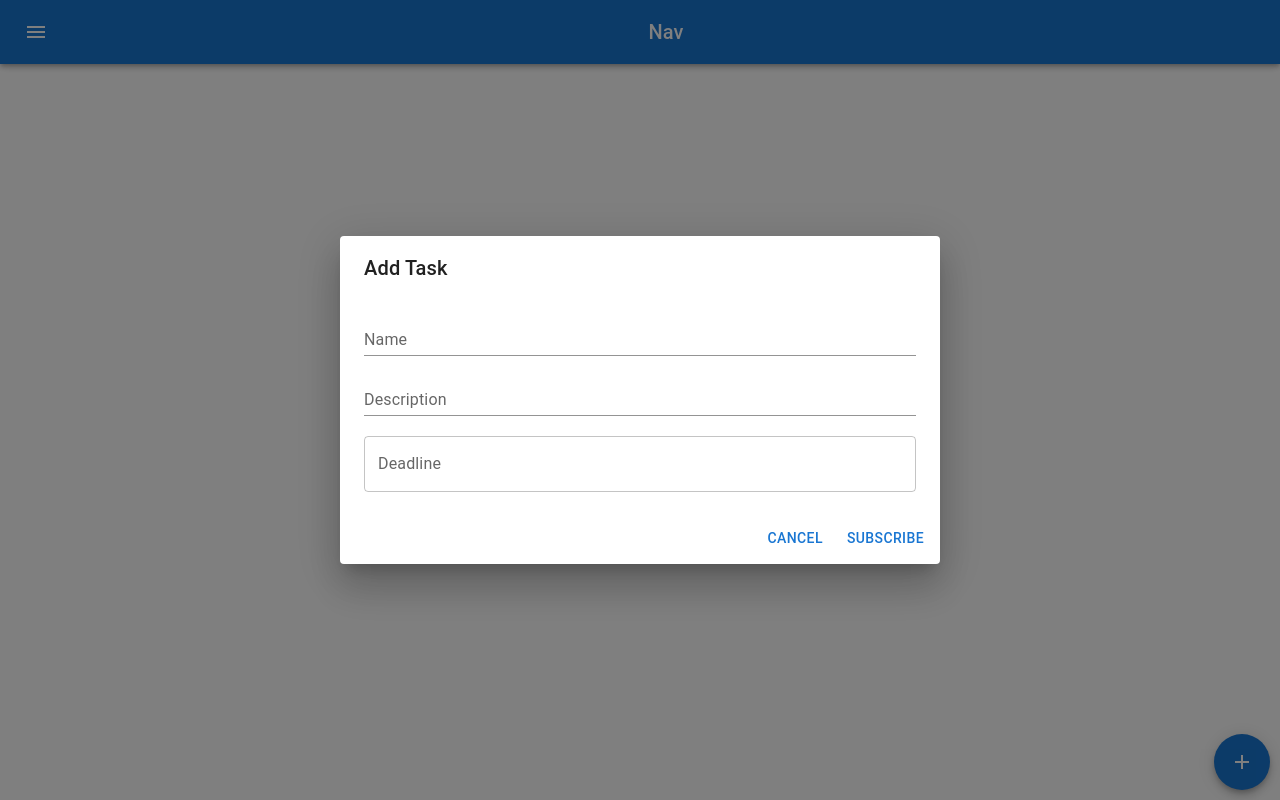
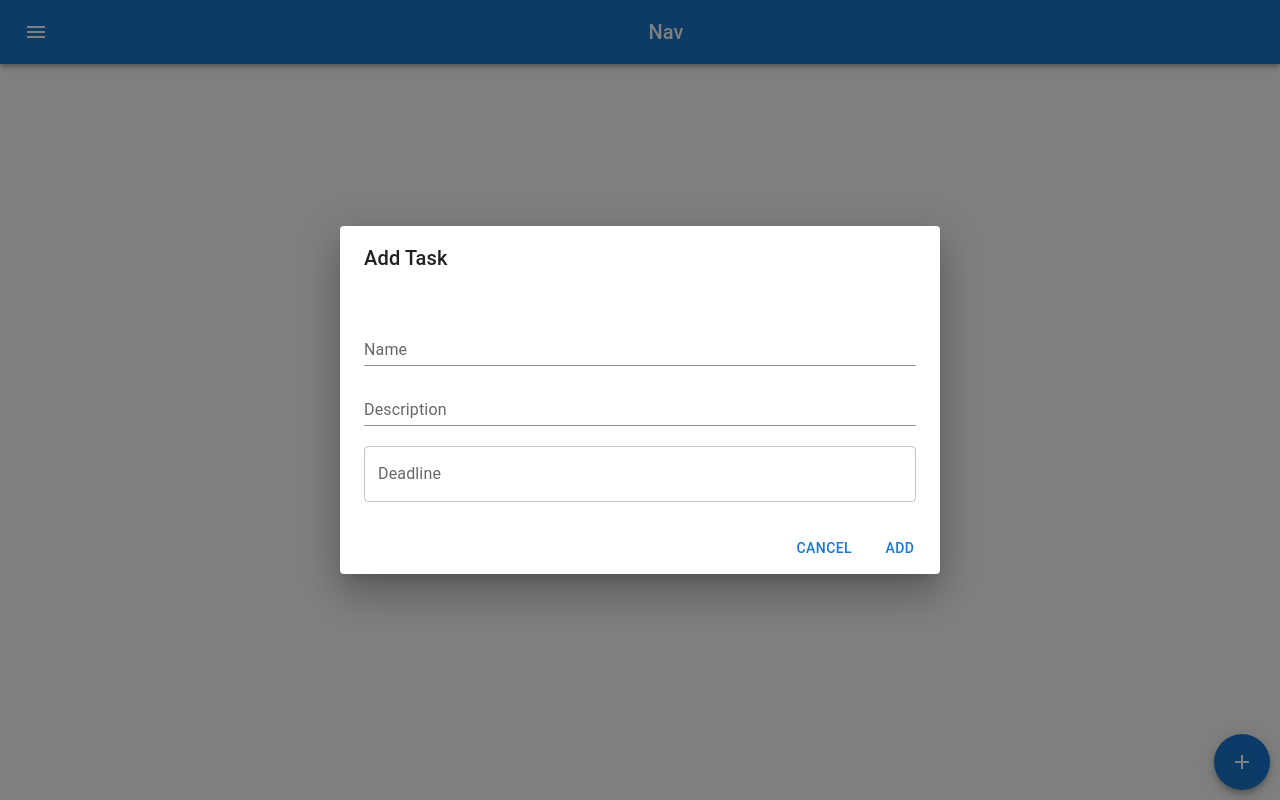
Before and after one commit to ascii-16/react-assesment, a React (Vite) app: page / in a window 1280 px wide. Both pictures are taken after a click on the button 1242 px from the left and 762 px from the top of the page. Built offline with nearby package versions, Linux system fonts and the light colour scheme.

Commit message:
feat: integrate react-hhok-form

```diff
--- a/package.json
+++ b/package.json
@@ -19,10 +19,13 @@
     "dayjs": "^1.11.10",
     "react": "^18.2.0",
     "react-dom": "^18.2.0",
+    "react-hook-form": "^7.46.2",
     "react-router-dom": "^6.16.0",
-    "usehooks-ts": "^2.9.1"
+    "usehooks-ts": "^2.9.1",
+    "uuid": "^9.0.1"
   },
   "devDependencies": {
+    "@types/uuid": "^9.0.4",
     "@types/react": "^18.2.15",
     "@types/react-dom": "^18.2.7",
     "@typescript-eslint/eslint-plugin": "^6.0.0",
--- a/src/components/Popups/AddTaskPopup.tsx/AddTaskPopup.tsx
+++ b/src/components/Popups/AddTaskPopup.tsx/AddTaskPopup.tsx
@@ -8,16 +8,27 @@ import { useState } from 'react';
 import { Fab } from '@mui/material';
 import { Add } from '@mui/icons-material';
 import { MobileDateTimePicker } from '@mui/x-date-pickers';
+import { useForm, Controller, SubmitHandler } from 'react-hook-form';
+import { v4 as uuidv4 } from 'uuid';
+import { CreateTaskArgs } from '../../../types/task.type';
+import { useTaskContext } from '../../../contexts/task-context';
 
 const AddTaskPopup = () => {
   const [open, setOpen] = useState(false);
+  const { handleSubmit, control, reset } = useForm<CreateTaskArgs>();
+  const { addTask } = useTaskContext();
 
   const handleClickOpen = () => {
     setOpen(true);
   };
 
   const handleClose = () => {
+    reset();
     setOpen(false);
+  };
+
+  const onSubmit: SubmitHandler<CreateTaskArgs> = (data) => {
+    addTask({ ...data, id: uuidv4() });
   };
 
   return (
@@ -32,7 +43,13 @@ const AddTaskPopup = () => {
       </Fab>
       <Dialog open={open} onClose={handleClose}>
         <DialogTitle>Add Task</DialogTitle>
+        <form onSubmit={handleSubmit(onSubmit)}>
           <DialogContent>
+            <Controller
+              name="name"
+              control={control}
+              rules={{ required: true }}
+              render={({ field }) => (
                 <TextField
                   autoFocus
                   margin="dense"
@@ -41,7 +58,14 @@ const AddTaskPopup = () => {
                   type="text"
                   fullWidth
                   variant="standard"
+                  {...field}
                 />
+              )}
+            />
+            <Controller
+              name="description"
+              control={control}
+              render={({ field }) => (
                 <TextField
                   margin="dense"
                   id="description"
@@ -50,13 +74,27 @@ const AddTaskPopup = () => {
                   fullWidth
                   variant="standard"
                   style={{ marginBottom: '20px' }}
+                  {...field}
                 />
-          <MobileDateTimePicker className="date-picker" label="Deadline" />
+              )}
+            />
+            <Controller
+              name="deadline"
+              control={control}
+              render={({ field }) => (
+                <MobileDateTimePicker
+                  className="date-picker"
+                  label="Deadline"
+                  {...field}
+                />
+              )}
+            />
           </DialogContent>
           <DialogActions>
             <Button onClick={handleClose}>Cancel</Button>
-          <Button onClick={handleClose}>Subscribe</Button>
+            <Button type="submit">Add</Button>
           </DialogActions>
+        </form>
       </Dialog>
     </div>
   );
--- a/src/contexts/task-context.tsx
+++ b/src/contexts/task-context.tsx
@@ -1,8 +1,14 @@
-import { type PropsWithChildren, createContext } from 'react';
+import { type PropsWithChildren, createContext, useContext } from 'react';
 import { type Task, type Tasks } from '../types/task.type';
 import { useLocalStorage } from 'usehooks-ts';
 
-export type TaskContextType = {};
+export type TaskContextType = {
+  tasks: Tasks;
+  addTask: (task: Task) => void;
+  editTask: (id: string, data: Task) => void;
+  deleteTask: (id: string) => void;
+  getTask: (id: string) => Task | undefined;
+};
 
 export const TaskContext = createContext<TaskContextType | null>(null);
 
@@ -38,3 +44,13 @@ export const TaskProvider = ({
     </TaskContext.Provider>
   );
 };
+
+export const useTaskContext = () => {
+  const context = useContext(TaskContext);
+
+  if (!context) {
+    throw new Error('TaskContext must be used inside the TaskProvider');
+  }
+
+  return context;
+};
```
Also changed, not shown: 1 other file (tests, documents, lock files or other folders). Lines whose indentation alone changed are shown as unchanged.
